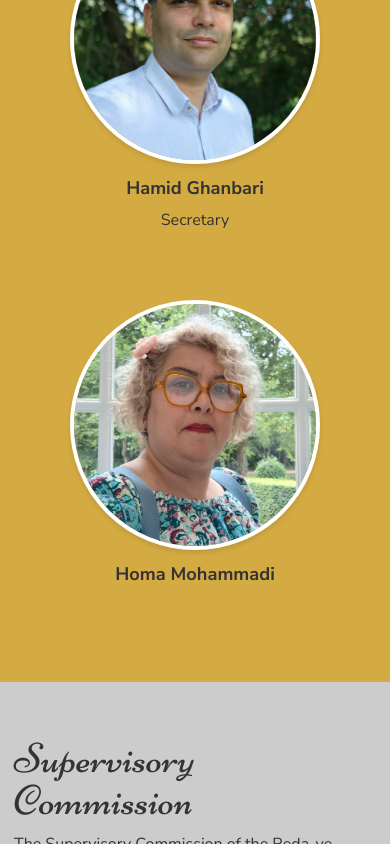
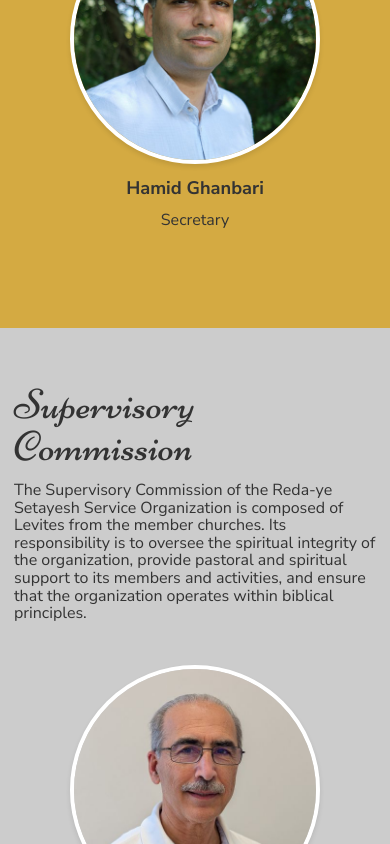
Before and after one commit to Melor-IT/mantleofpraise, a React (Create React App) app: page /about-us in a window 390 px wide. Shown: the part 1944-2788 px from the top of the page. Built offline with nearby package versions, Linux system fonts and the light colour scheme.

Commit message:
Homa remove

```diff
--- a/src/pages/AboutUsPage.js
+++ b/src/pages/AboutUsPage.js
@@ -20,13 +20,13 @@ export default function AboutUs() {
       defaultName: 'Hamid Ghanbari',
       roleId: 'secretary',
       defaultRole: 'Secretary'
-    },
-     {
-      img: '/images/homa.jpg',
-      alt: 'Homa K Mohammadi',
-      nameId: 'homa',
-      defaultName: 'Homa Mohammadi'
     }
+    //  {
+    //   img: '/images/homa.jpg',
+    //   alt: 'Homa K Mohammadi',
+    //   nameId: 'homa',
+    //   defaultName: 'Homa Mohammadi'
+    // }
     // {
     //   img: '/images/alireza.jpg',
     //   alt: 'Ali Reza Shayan',
@@ -102,8 +102,7 @@ export default function AboutUs() {
             <p>
               {formatMessage({
                 id: 'leaderText',
-                defaultMessage:
-                  'Our vision is to form an inspiring community...'
+                defaultMessage: 'Our vision is to form an inspiring community...'
               })}
             </p>
           </div>
--- a/src/style/main.scss
+++ b/src/style/main.scss
@@ -754,26 +754,6 @@ section {
   }
 }
 
-@media (max-width: 900px) {
-  .team > .team-member {
-    flex: 0 0 45%;
-  }
-}
-
-@media (max-width: 600px) {
-  .team {
-    flex-direction: column;
-    align-items: center;
-  }
-
-  .team > .team-member {
-    flex: 0 0 100%;
-  }
-  .content-row {
-    flex-direction: column;
-    gap: 2rem;
-  }
-}
 
 @media (max-width: 1100px) {
   :root {
@@ -946,6 +926,8 @@ section {
     }
   }
 }
+
+
 @media (max-width: 900px) {
   .team > .team-member {
     flex: 0 0 45%;
@@ -953,6 +935,19 @@ section {
 }
 
 @media (max-width: 600px) {
+  .team {
+    flex-direction: column;
+    align-items: center;
+  }
+
+  .team > .team-member {
+    flex: 0 0 100%;
+  }
+  .content-row {
+    flex-direction: column;
+    gap: 2rem;
+  }
+
   .team {
     flex-direction: column;
     align-items: center;
```
